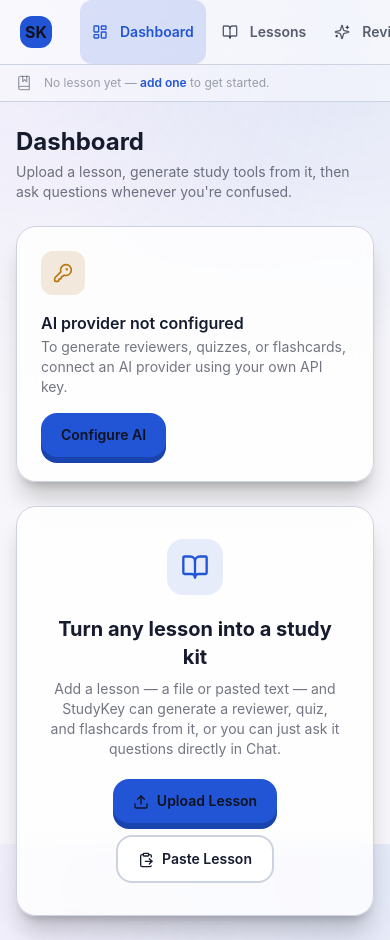
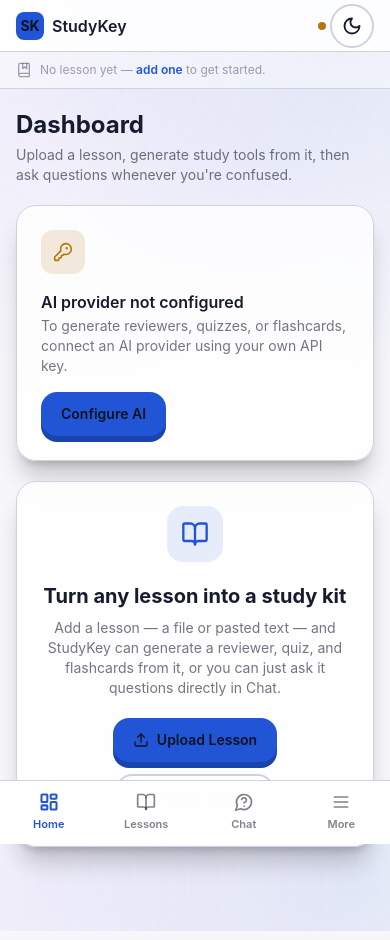
Before and after one commit to jdmrtne/studykey, a React (Vite) app: page / in a window 390 px wide. Built offline with nearby package versions, Linux system fonts and the light colour scheme.

Commit message:
ui mobile first

```diff
--- a/src/components/chat/ChatInput.tsx
+++ b/src/components/chat/ChatInput.tsx
@@ -42,14 +42,14 @@
 
   return (
     <div className="flex flex-col gap-2.5">
-      <div className="flex flex-wrap gap-2">
+      <div className="flex md:flex-wrap gap-2 scroll-x-touch -mx-4 px-4 md:mx-0 md:px-0">
         {QUICK_ACTIONS.map((action) => (
           <button
             key={action.label}
             type="button"
             disabled={disabled}
             onClick={() => submit(action.buildPrompt(draft))}
-            className="px-3 py-1.5 rounded-full text-xs font-semibold border border-ink-3 text-paper/60 hover:border-signal/50 hover:text-paper transition-colors disabled:opacity-40 disabled:cursor-not-allowed touch-manipulation"
+            className="flex-shrink-0 px-3.5 py-2 rounded-full text-xs font-semibold border border-ink-3 text-paper/60 hover:border-signal/50 hover:text-paper transition-colors disabled:opacity-40 disabled:cursor-not-allowed touch-manipulation"
           >
             {action.label}
           </button>
--- a/src/components/chat/ChatPanel.tsx
+++ b/src/components/chat/ChatPanel.tsx
@@ -46,7 +46,9 @@
   }
 
   return (
-    <div className="flex flex-col h-[calc(100vh-8.5rem)] sm:h-[calc(100vh-7rem)] max-h-[46rem] rounded-[1.25rem] border border-ink-3 bg-ink-2/80 backdrop-blur-sm shadow-xl shadow-black/20 overflow-hidden">
+    <div
+      className="flex flex-col h-[calc(100dvh-var(--mobile-header-h)-var(--mobile-nav-h)-2.6rem-1.25rem-env(safe-area-inset-bottom,0px))] md:h-[calc(100vh-7rem)] md:max-h-[46rem] rounded-[1.25rem] border border-ink-3 bg-ink-2/80 backdrop-blur-sm shadow-xl shadow-black/20 overflow-hidden"
+    >
       {/* Lesson header — always visible so the student is never unsure which lesson is being discussed. */}
       <div className="flex items-center justify-between gap-3 px-4 sm:px-5 py-3 border-b border-ink-3 bg-ink-2">
         <div className="flex items-center gap-2 min-w-0">
--- a/src/components/layout/AppShell.tsx
+++ b/src/components/layout/AppShell.tsx
@@ -1,4 +1,5 @@
-import { NavLink, Outlet, Link } from "react-router-dom";
+import { useEffect, useState } from "react";
+import { NavLink, Outlet, Link, useLocation } from "react-router-dom";
 import {
   LayoutDashboard,
   BookOpen,
@@ -9,6 +10,8 @@
   Settings as SettingsIcon,
   KeyRound,
   BookMarked,
+  Menu,
+  X,
 } from "lucide-react";
 import clsx from "clsx";
 import { ThemeToggle } from "../ui/ThemeToggle";
@@ -27,6 +30,22 @@
   { to: "/settings", label: "Settings", icon: SettingsIcon },
 ];
 
+/** The four destinations that fit comfortably in a one-handed bottom bar. Everything else lives in "More". */
+const MOBILE_PRIMARY = [
+  { to: "/", label: "Home", icon: LayoutDashboard, end: true },
+  { to: "/lessons", label: "Lessons", icon: BookOpen },
+  { to: "/chat", label: "Chat", icon: MessageCircleQuestion },
+];
+
+const MOBILE_MORE_ITEMS = [
+  { to: "/reviewer", label: "Reviewer", icon: Sparkles },
+  { to: "/quiz", label: "Quiz", icon: ListChecks },
+  { to: "/flashcards", label: "Flashcards", icon: Layers },
+  { to: "/ai-settings", label: "AI Settings", icon: KeyRound },
+  { to: "/settings", label: "Settings", icon: SettingsIcon },
+];
+const MOBILE_MORE_PATHS = new Set(MOBILE_MORE_ITEMS.map((i) => i.to));
+
 /** Study tools that need a selected lesson — shown dimmed (not hidden) when none is selected, so the nav stays stable. */
 const LESSON_SCOPED_PATHS = new Set(["/reviewer", "/quiz", "/flashcards", "/chat"]);
 
@@ -34,17 +53,51 @@
   const isConfigured = useAISettingsStore(selectIsConfigured);
   const lessons = useLessonsStore((s) => s.lessons);
   const selectedLesson = useLessonsStore(selectSelectedLesson);
+  const location = useLocation();
+  const [moreOpen, setMoreOpen] = useState(false);
+
+  // Close the "More" sheet whenever navigation actually happens.
+  useEffect(() => {
+    setMoreOpen(false);
+  }, [location.pathname]);
+
+  const moreActive = MOBILE_MORE_PATHS.has(location.pathname);
 
   return (
-    <div className="min-h-screen flex flex-col sm:flex-row">
-      <aside className="sm:w-60 sm:min-h-screen border-b sm:border-b-0 sm:border-r border-ink-3 bg-ink-2/60 backdrop-blur-sm flex sm:flex-col">
-        <div className="px-5 py-4 flex items-center gap-2 sm:border-b sm:border-ink-3">
+    <div className="min-h-screen flex flex-col md:flex-row">
+      {/* ---------- Mobile top bar (md:hidden) ---------- */}
+      <header
+        className="md:hidden sticky top-0 z-30 flex items-center gap-2 px-4 border-b border-ink-3 bg-ink-2/90 backdrop-blur-sm"
+        style={{ height: "var(--mobile-header-h)", paddingTop: "env(safe-area-inset-top, 0px)" }}
+      >
+        <Link to="/" className="flex items-center gap-2 min-w-0">
+          <span className="w-7 h-7 rounded-lg bg-signal text-night flex items-center justify-center font-display font-bold text-sm flex-shrink-0">
+            SK
+          </span>
+          <span className="font-display font-semibold truncate">StudyKey</span>
+        </Link>
+        <div className="ml-auto flex items-center gap-1 flex-shrink-0">
+          {!isConfigured && (
+            <Link
+              to="/ai-settings"
+              className="w-2 h-2 rounded-full bg-amber flex-shrink-0"
+              title="AI provider not configured"
+              aria-label="AI provider not configured — tap to set up"
+            />
+          )}
+          <ThemeToggle />
+        </div>
+      </header>
+
+      {/* ---------- Desktop sidebar (hidden on mobile) ---------- */}
+      <aside className="hidden md:flex md:w-60 md:min-h-screen md:flex-col border-r border-ink-3 bg-ink-2/60 backdrop-blur-sm">
+        <div className="px-5 py-4 flex items-center gap-2 border-b border-ink-3">
           <span className="w-8 h-8 rounded-xl bg-signal text-night flex items-center justify-center font-display font-bold">
             SK
           </span>
-          <span className="font-display font-semibold text-lg hidden sm:inline">StudyKey</span>
+          <span className="font-display font-semibold text-lg">StudyKey</span>
         </div>
-        <nav className="flex sm:flex-col flex-1 overflow-x-auto sm:overflow-visible px-2 sm:py-3 gap-1">
+        <nav className="flex flex-col flex-1 px-2 py-3 gap-1">
           {NAV_ITEMS.map(({ to, label, icon: Icon, end }) => {
             const dimmed = LESSON_SCOPED_PATHS.has(to) && lessons.length === 0;
             return (
@@ -69,7 +122,7 @@
             );
           })}
         </nav>
-        <div className="hidden sm:flex px-4 py-4 border-t border-ink-3 items-center justify-between">
+        <div className="flex px-4 py-4 border-t border-ink-3 items-center justify-between">
           <span className="text-xs text-paper/40">BYOK — your key, your data</span>
           <ThemeToggle />
         </div>
@@ -77,10 +130,10 @@
 
       <div className="flex-1 min-w-0 flex flex-col">
         {/* Active-lesson bar — visible on every page so it's always obvious what's currently being studied. */}
-        <div className="border-b border-ink-3 bg-ink-2/40 px-4 sm:px-8 py-2.5 flex items-center gap-3">
+        <div className="border-b border-ink-3 bg-ink-2/40 px-4 md:px-8 py-2.5 flex items-center gap-2 md:gap-3">
           <BookMarked className="w-4 h-4 text-paper/40 flex-shrink-0" />
           {lessons.length === 0 ? (
-            <p className="text-xs text-paper/40">
+            <p className="text-xs text-paper/40 truncate">
               No lesson yet —{" "}
               <Link to="/lessons" className="text-signal hover:underline font-semibold">
                 add one
@@ -89,8 +142,8 @@
             </p>
           ) : (
             <>
-              <span className="text-xs text-paper/40 flex-shrink-0">Studying:</span>
-              <span className="text-xs font-semibold text-paper/90 truncate max-w-[14rem] sm:max-w-sm">
+              <span className="text-xs text-paper/40 flex-shrink-0 hidden sm:inline">Studying:</span>
+              <span className="text-xs font-semibold text-paper/90 truncate min-w-0">
                 {selectedLesson ? selectedLesson.title : "No lesson selected"}
               </span>
               <div className="ml-auto flex-shrink-0">
@@ -100,10 +153,102 @@
           )}
         </div>
 
-        <main className="flex-1 min-w-0 px-4 sm:px-8 py-6 sm:py-8 max-w-5xl w-full">
+        <main
+          className="flex-1 min-w-0 px-4 md:px-8 py-5 md:py-8 max-w-5xl w-full"
+          style={{ paddingBottom: "calc(var(--mobile-nav-h) + env(safe-area-inset-bottom, 0px) + 1.25rem)" }}
+        >
           <Outlet />
         </main>
       </div>
+
+      {/* ---------- Mobile bottom nav (md:hidden) ---------- */}
+      <nav
+        className="md:hidden fixed bottom-0 inset-x-0 z-30 flex items-stretch justify-around border-t border-ink-3 bg-ink-2/95 backdrop-blur-sm"
+        style={{
+          height: "calc(var(--mobile-nav-h) + env(safe-area-inset-bottom, 0px))",
+          paddingBottom: "env(safe-area-inset-bottom, 0px)",
+        }}
+        aria-label="Primary"
+      >
+        {MOBILE_PRIMARY.map(({ to, label, icon: Icon, end }) => (
+          <NavLink
+            key={to}
+            to={to}
+            end={end}
+            className={({ isActive }) =>
+              clsx(
+                "flex-1 flex flex-col items-center justify-center gap-1 tap-target text-[11px] font-semibold transition-colors",
+                isActive ? "text-signal" : "text-paper/55"
+              )
+            }
+          >
+            {({ isActive }) => (
+              <>
+                <Icon className="w-5 h-5" strokeWidth={isActive ? 2.5 : 2} />
+                {label}
+              </>
+            )}
+          </NavLink>
+        ))}
+        <button
+          type="button"
+          onClick={() => setMoreOpen(true)}
+          className={clsx(
+            "flex-1 flex flex-col items-center justify-center gap-1 tap-target text-[11px] font-semibold transition-colors",
+            moreActive ? "text-signal" : "text-paper/55"
+          )}
+          aria-haspopup="dialog"
+          aria-expanded={moreOpen}
+        >
+          <Menu className="w-5 h-5" strokeWidth={moreActive ? 2.5 : 2} />
+          More
+        </button>
+      </nav>
+
+      {/* ---------- "More" sheet (mobile secondary nav) ---------- */}
+      {moreOpen && (
+        <div className="md:hidden fixed inset-0 z-40" role="dialog" aria-modal="true" aria-label="More">
+          <div className="absolute inset-0 bg-black/50" onClick={() => setMoreOpen(false)} />
+          <div
+            className="absolute bottom-0 inset-x-0 rounded-t-[1.5rem] border-t border-ink-3 bg-ink-2 p-4 flex flex-col gap-1"
+            style={{ paddingBottom: "calc(env(safe-area-inset-bottom, 0px) + 1rem)" }}
+          >
+            <div className="flex items-center justify-between px-1 pb-2">
+              <span className="text-sm font-display font-semibold text-paper/80">More</span>
+              <button
+                type="button"
+                onClick={() => setMoreOpen(false)}
+                aria-label="Close"
+                className="w-9 h-9 rounded-full flex items-center justify-center text-paper/50 hover:text-paper hover:bg-ink-3/60"
+              >
+                <X className="w-5 h-5" />
+              </button>
+            </div>
+            {MOBILE_MORE_ITEMS.map(({ to, label, icon: Icon }) => {
+              const dimmed = LESSON_SCOPED_PATHS.has(to) && lessons.length === 0;
+              return (
+                <NavLink
+                  key={to}
+                  to={to}
+                  className={({ isActive }) =>
+                    clsx(
+                      "flex items-center gap-3 px-3 py-3.5 rounded-xl text-sm font-semibold transition-colors tap-target",
+                      isActive ? "bg-signal/15 text-signal" : "text-paper/80 hover:bg-ink-3/60",
+                      dimmed && "text-paper/40"
+                    )
+                  }
+                >
+                  <Icon className="w-5 h-5 flex-shrink-0" />
+                  <span>{label}</span>
+                  {to === "/ai-settings" && !isConfigured && (
+                    <span className="ml-auto w-2 h-2 rounded-full bg-amber" title="AI provider not configured" />
+                  )}
+                </NavLink>
+              );
+            })}
+          </div>
+        </div>
+      )}
     </div>
   );
 }
--- a/src/components/ui/Button.tsx
+++ b/src/components/ui/Button.tsx
@@ -37,7 +37,7 @@
   return (
     <button
       className={clsx(
-        "font-display font-semibold transition-all duration-150 select-none touch-manipulation",
+        "font-display font-semibold transition-all duration-150 select-none touch-manipulation tap-target inline-flex items-center justify-center",
         "focus-visible:outline-3 focus-visible:outline-signal",
         "disabled:opacity-40 disabled:cursor-not-allowed disabled:shadow-none disabled:active:translate-y-0 disabled:active:scale-100",
         variantClasses[variant],
--- a/src/index.css
+++ b/src/index.css
@@ -43,6 +43,11 @@
 
   --glow-1: rgba(139, 109, 240, 0.2);
   --glow-2: rgba(91, 140, 255, 0.16);
+
+  /* Mobile chrome sizing — shared by AppShell's mobile header/bottom nav
+     and any page that needs to reserve space for them. */
+  --mobile-header-h: 3.25rem;
+  --mobile-nav-h: 4rem;
 }
 
 [data-theme="light"] {
@@ -91,6 +96,16 @@
   code, pre {
     font-family: ui-monospace, "SF Mono", Menlo, monospace;
   }
+  /* Inputs must be >=16px or iOS Safari zooms the viewport on focus, which
+     breaks the mobile layout (and is jarring mid-chat). */
+  input, textarea, select {
+    font-size: 16px;
+  }
+  @media (min-width: 640px) {
+    input, textarea, select {
+      font-size: inherit;
+    }
+  }
 }
 
 @layer utilities {
@@ -99,6 +114,21 @@
     -webkit-background-clip: text;
     background-clip: text;
     color: transparent;
+  }
+  /* Scrollable rows (quick actions, chip lists) on mobile without a visible
+     scrollbar eating into the touch area. */
+  .scroll-x-touch {
+    overflow-x: auto;
+    -webkit-overflow-scrolling: touch;
+    scrollbar-width: none;
+  }
+  .scroll-x-touch::-webkit-scrollbar {
+    display: none;
+  }
+  /* Minimum comfortable touch target (Apple/Material guidance is 44px). */
+  .tap-target {
+    min-height: 2.75rem;
+    min-width: 2.75rem;
   }
 }
 
--- a/src/pages/Dashboard.tsx
+++ b/src/pages/Dashboard.tsx
@@ -42,7 +42,7 @@
   const selectLesson = useLessonsStore((s) => s.selectLesson);
 
   return (
-    <div className="flex flex-col gap-6">
+    <div className="flex flex-col gap-5 md:gap-6">
       <div>
         <h1 className="text-2xl font-display font-bold">Dashboard</h1>
         <p className="text-paper/60 text-sm mt-1">
@@ -53,7 +53,7 @@
       {!isConfigured && <NotConfiguredBanner />}
 
       {lessons.length === 0 ? (
-        <Card className="p-8 sm:p-10 flex flex-col items-center text-center gap-5">
+        <Card className="p-6 sm:p-10 flex flex-col items-center text-center gap-5">
           <span className="w-14 h-14 rounded-2xl bg-signal/10 text-signal flex items-center justify-center">
             <BookOpen className="w-7 h-7" />
           </span>
```
Also changed, not shown: src/pages/Chat.tsx (+6 -2 lines), 2 other files (tests, documents, lock files or other folders).
